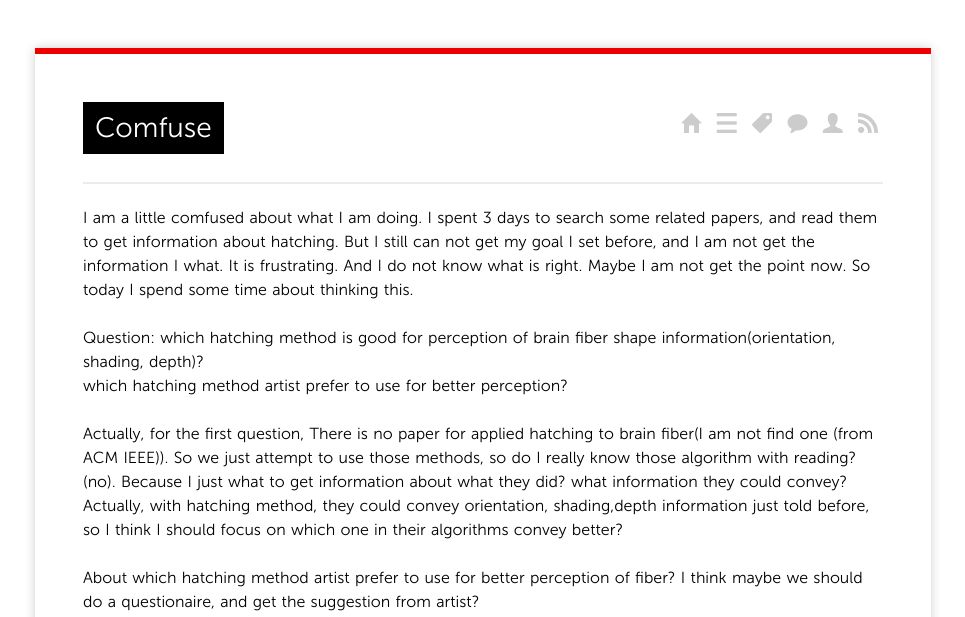
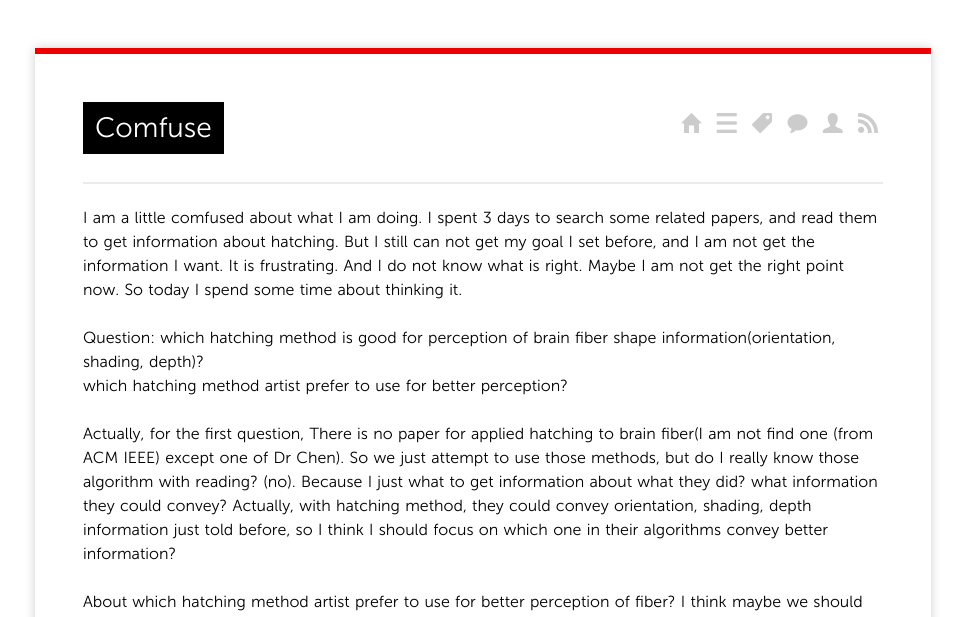
Before and after one commit to yongnanzhu/yongnanzhu.github.com, a Jekyll site: the page built from _posts/2013/2014-1-21-Comfuse.md, in a window 1280 px wide. Shown: the top 617 px of the page, without its empty margins (157-1122 px from the left). Built offline with Jekyll 4.4.1, drawn with Linux system fonts in a browser that asks for light colours; Markdown is read by kramdown in place of the engine named in the settings; a script that is not in the unit is left out.

Commit message:
Update 2014-1-21-Comfuse.md

```diff
--- a/_posts/2013/2014-1-21-Comfuse.md
+++ b/_posts/2013/2014-1-21-Comfuse.md
@@ -9,19 +9,18 @@
 
   I am a little comfused about what I am doing.
  I spent 3 days to search some related papers, and read them to get information about hatching.
- But I still can not get my goal I set before, and I am not get the information I what. It is frustrating.
- And I do not know what is right. Maybe I am not get the point now.
- So today I spend some time about thinking this.
+ But I still can not get my goal I set before, and I am not get the information I want. It is frustrating.
+ And I do not know what is right. Maybe I am not get the right point now.
+ So today I spend some time about thinking it.
 
  >Question:
  which hatching method is good for perception of brain fiber shape information(orientation, shading, depth)?
  which hatching method artist prefer to use for better perception?
 
- Actually, for the first question, There is no paper for applied hatching to
- brain fiber(I am not find one (from ACM IEEE)).  So we just attempt to use those methods, so do I really know those
+ Actually, for the first question, There is no paper for applied hatching to brain fiber(I am not find one (from ACM IEEE)  except one of Dr Chen).  So we just attempt to use those methods, but do I really know those
  algorithm with reading? (no). Because I just what to get information about what they did? what information they
- could convey? Actually, with hatching method, they could convey orientation, shading,depth information just told before,
- so I think I should focus on which one in their algorithms convey better?
+ could convey? Actually, with hatching method, they could convey orientation, shading, depth information just told before,
+ so I think I should focus on which one in their algorithms convey better information?
 
  About which hatching method artist prefer to use for better perception of fiber?
  I think maybe we should do a questionaire, and get the suggestion from artist?
```
